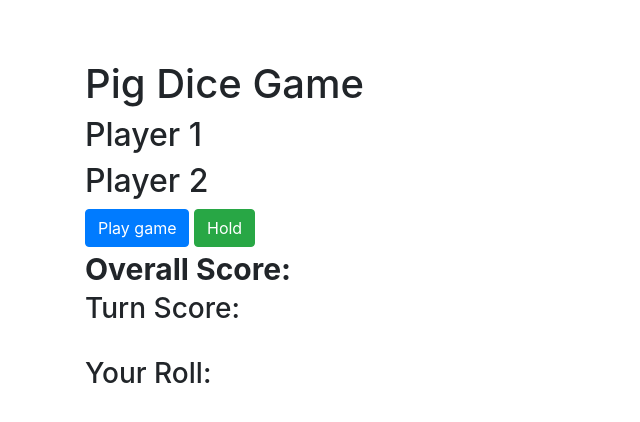
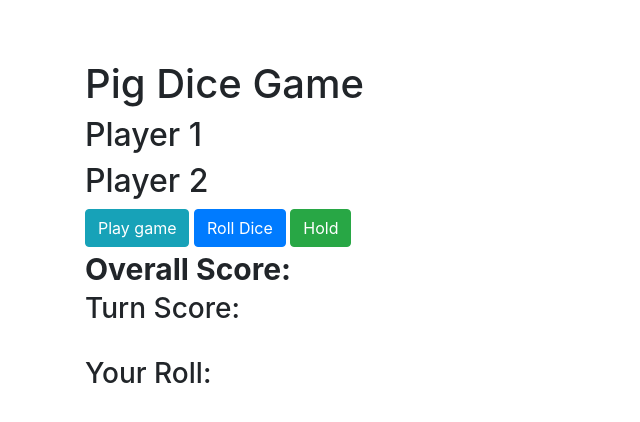
Before and after one commit to drewjparker91/pig-dice, a plain HTML site: page index.html in a window 1280 px wide. Shown: the whole page, without its empty margins (0-640 px from the left). Drawn offline with Linux system fonts and the light colour scheme.

Commit message:
added a play game button and roll dice button.
Co-authored-by: Jeff Dinsmore <hello@jeffdinsmore.com>

```diff
--- a/index.html
+++ b/index.html
@@ -14,7 +14,8 @@
     <h1>Pig Dice Game</h1>
     <h2>Player 1</h2>
     <h2>Player 2</h2>
-    <button id="roll" class="btn btn-primary" type="button btn">Play game</button>
+    <button id="playGame" class="btn btn-info" type="button btn">Play game</button>
+    <button id="roll" class="btn btn-primary" type="button btn">Roll Dice</button>
     <button id="hold" class="btn btn-success" type="button btn">Hold</button>
   </div>
   <div id="output" class="overallScore">Overall Score:</div>
--- a/js/scripts.js
+++ b/js/scripts.js
@@ -12,10 +12,23 @@ Player.prototype.rollDice = function () {
   this.turnScore += this.roll;
 }
 
+// copy of the random.
+// Player.prototype.rollDice = function () {
+//   let random = Math.floor((Math.random() * 6) + 1);
+// while(random > 1) {
+//   random = random = Math.floor((Math.random() * 6) + 1);
+// }
+// return random;
+//   this.roll = random;
+//   this.turnScore += this.roll;
+// }
+
 Player.prototype.addScore = function() {
   this.overallScore += this.turnScore;
+  if (this.overallScore >= 100) {
+return this.overallScore;
 }
-
+}
 
 // User Interface Logic
 let player1 = new Player();
```
